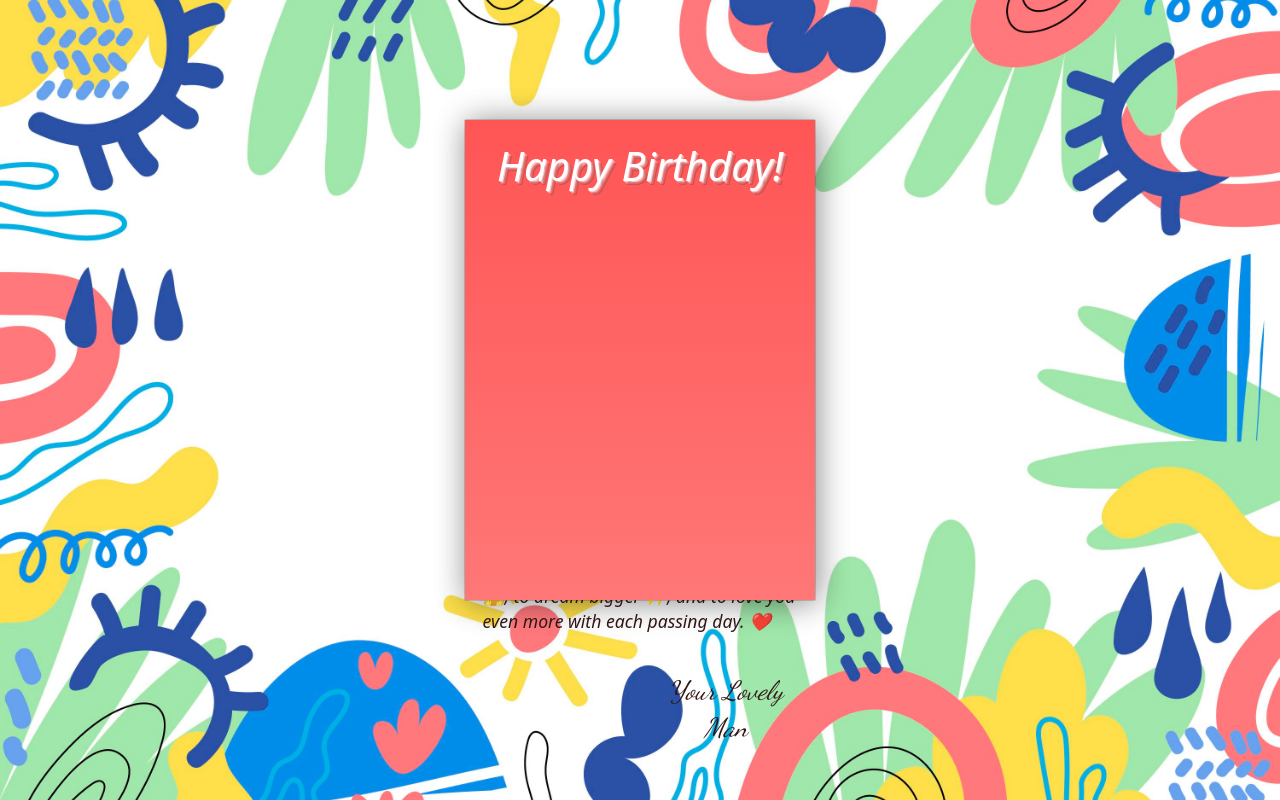
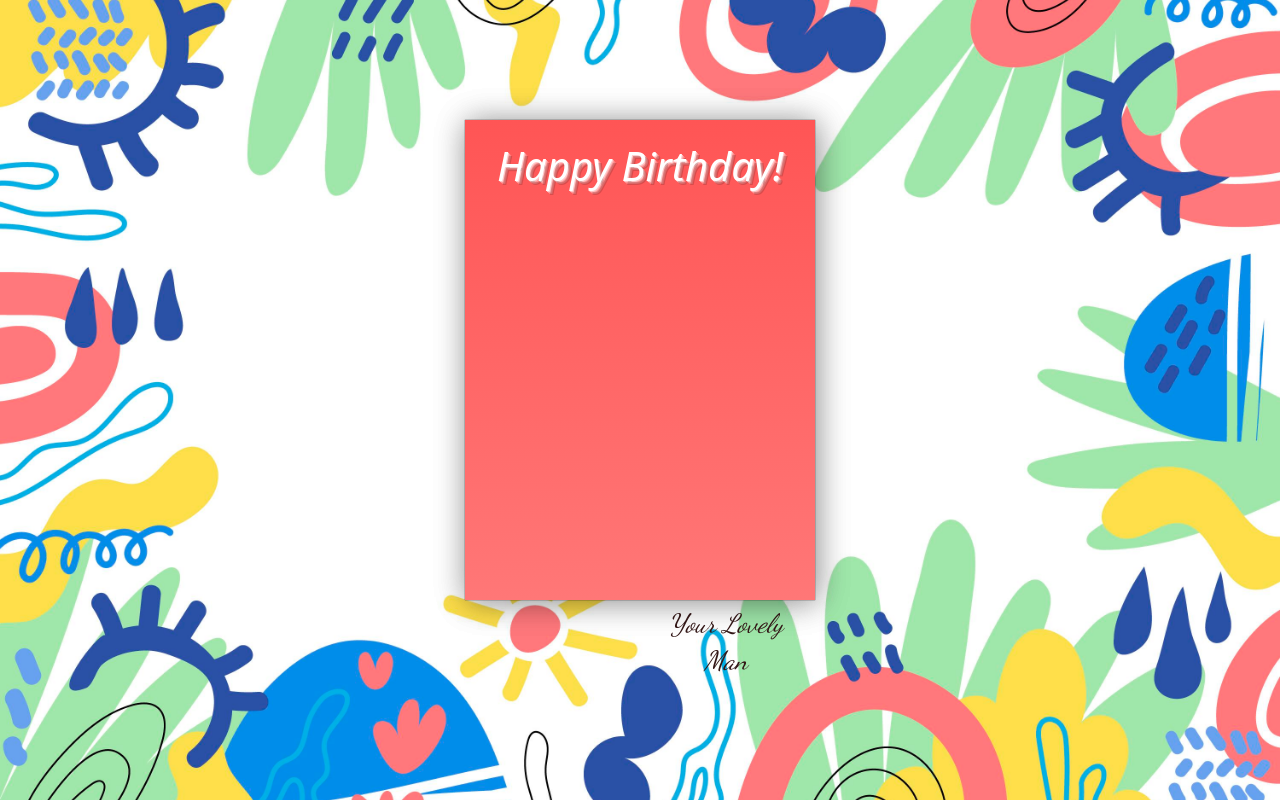
Before and after one commit to aomarabdelaziz/lola-birthday, a React (Vite) app: page /card in a window 1280 px wide. Built offline with nearby package versions, Linux system fonts and the light colour scheme.

Commit message:
fix: refine birthday message in Card component for emotional impact

```diff
--- a/src/components/Card.jsx
+++ b/src/components/Card.jsx
@@ -41,9 +41,7 @@ function Card() {
                   From the moment you walked into my life, everything changed. You are the most beautiful part of my world, the love I never knew I needed, and the home my heart always longed for. 💫💖
                 </p>
                 <p>
-                  On your special day, I want to remind you how deeply I love you. Every smile, every touch fills my heart with joy. 😘💕 You are my sunshine ☀️, my greatest adventure 🌍, and my sweetest love story. ❤️                </p>
-                <p>
-                  Happy Birthday, my love! 🎂🎉🎈 I can’t wait to celebrate many more birthdays with you, to hold you closer 🤗, to dream bigger ✨, and to love you even more with each passing day. ❤️
+                Happy Birthday, my love! 🎂❤️ I love you more than words can say. Every smile, every touch fills my heart with joy. 😘💕 You are my sunshine ☀️, my greatest adventure 🌍, and my sweetest love story. ❤️ I can't wait to celebrate many more birthdays with you, hold you closer 🤗, dream bigger ✨, and love you more each day. ❤️
                 </p>
                 <p className="signed">Your Lovely Man</p>
               </div>
```
